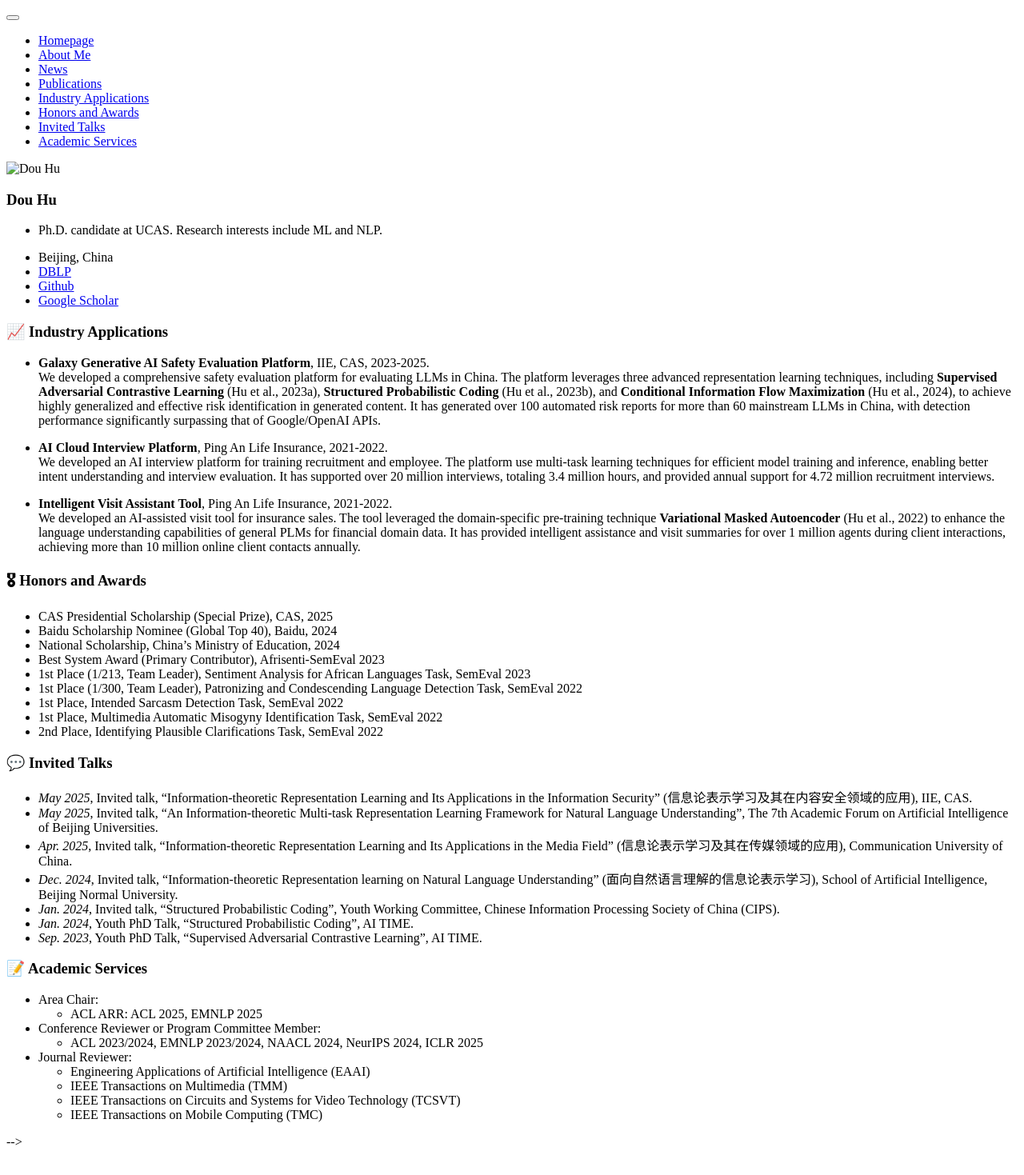
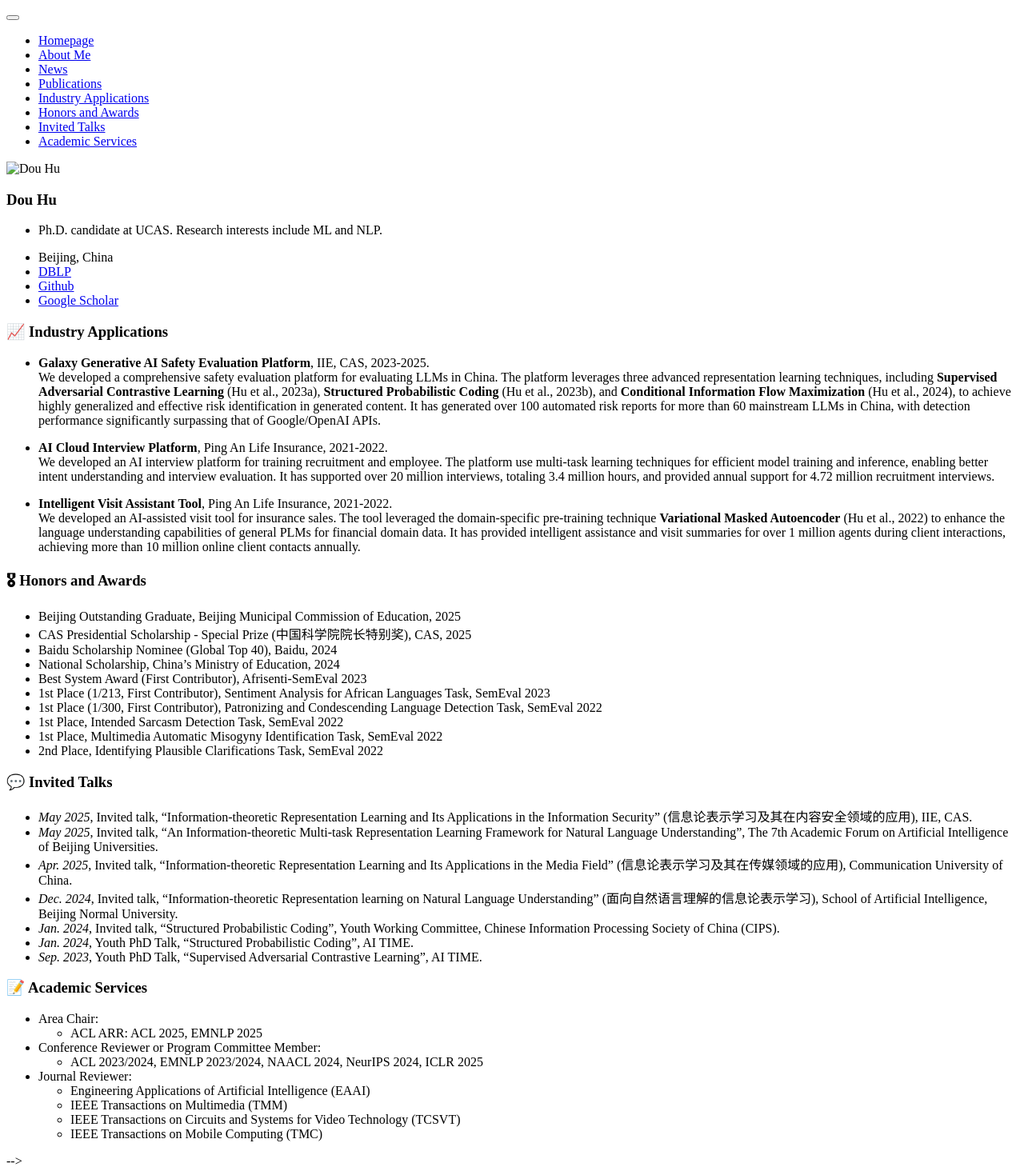
Before and after one commit to hudou95/hudou95.github.io, a Jekyll site: the page built from _pages/includes/others.md, in a window 1280 px wide. Shown: the whole page at 80% size. Built offline with Jekyll 4.4.1, drawn with Linux system fonts in a browser that asks for light colours; our own code applies the rules of GitHub Pages for plain Markdown files; comment, search, counter and statistics services are not loaded; before the commit the page ends 1445 px from its top, so only the background shows below that.

Commit message:
update pages

```diff
--- a/_pages/includes/others.md
+++ b/_pages/includes/others.md
@@ -10,16 +10,17 @@
 
 
 # 🎖 Honors and Awards
-
-- CAS Presidential Scholarship (Special Prize), CAS, 2025
+- Beijing Outstanding Graduate, Beijing Municipal Commission of Education, 2025
+- CAS Presidential Scholarship - Special Prize (中国科学院院长特别奖), CAS, 2025
 - Baidu Scholarship Nominee (Global Top 40), Baidu, 2024
 - National Scholarship, China’s Ministry of Education, 2024
-- Best System Award (Primary Contributor), Afrisenti-SemEval 2023
-- 1st Place (1/213, Team Leader), Sentiment Analysis for African Languages Task, SemEval 2023
-- 1st Place (1/300, Team Leader), Patronizing and Condescending Language Detection Task, SemEval 2022
+- Best System Award (First Contributor), Afrisenti-SemEval 2023
+- 1st Place (1/213, First Contributor), Sentiment Analysis for African Languages Task, SemEval 2023
+- 1st Place (1/300, First Contributor), Patronizing and Condescending Language Detection Task, SemEval 2022
 - 1st Place, Intended Sarcasm Detection Task, SemEval 2022
 - 1st Place, Multimedia Automatic Misogyny Identification Task, SemEval 2022
 - 2nd Place, Identifying Plausible Clarifications Task, SemEval 2022
+
 
 # 💬 Invited Talks
 - *May 2025*, Invited talk, "Information-theoretic Representation Learning and Its Applications in the Information Security" (信息论表示学习及其在内容安全领域的应用), IIE, CAS.
```
Also changed, not shown: _pages/includes/pub.md (+1 -1 lines).
